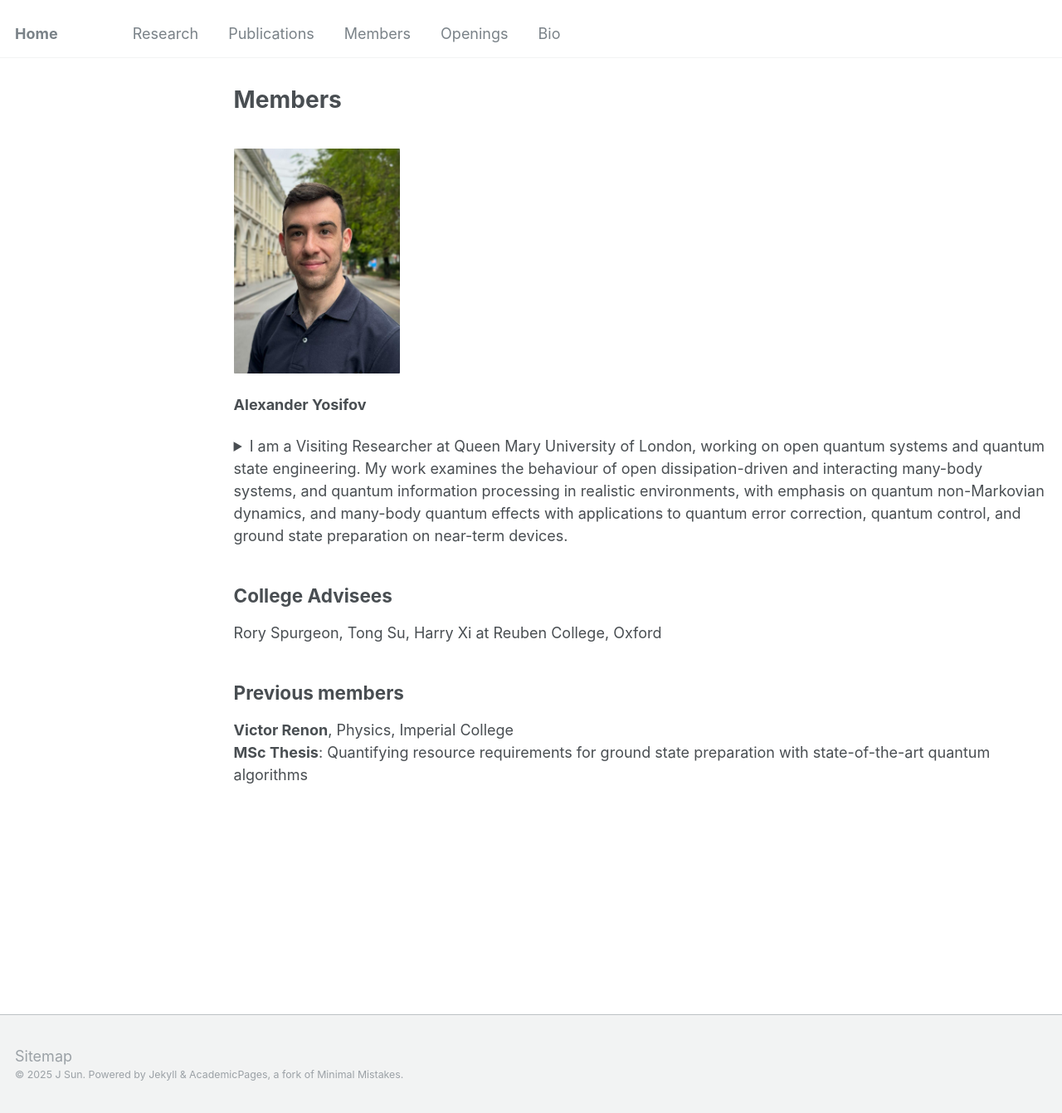
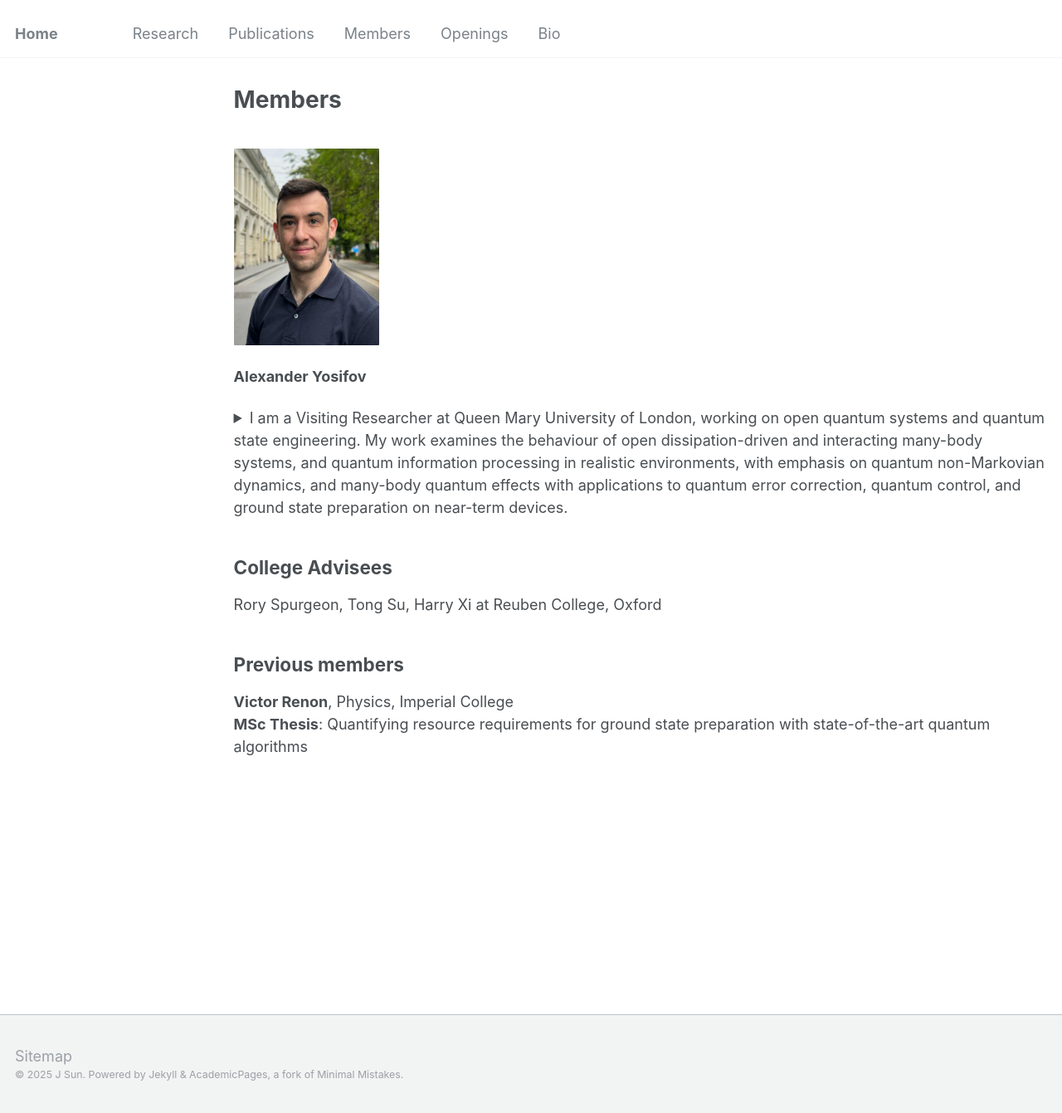
Before and after one commit to jinzhao-sun/jinzhao-sun.github.io, a Jekyll site: the page built from _pages/members.md, in a window 1280 px wide and 1341 px high. Shown: the whole window at 83% size. Built offline with Jekyll 4.4.1, drawn with Linux system fonts in a browser that asks for light colours.

Commit message:
Update members.md

```diff
--- a/_pages/members.md
+++ b/_pages/members.md
@@ -12,7 +12,7 @@ redirect_from:
 
 
 <br>
-<img src="/images/Alexander.jpg" alt="Description" style="border-radius: 1px; box-shadow: 0 0px 1px rgba(0, 0, 0, 0.02); border: 0px solid #ccc; width: 200px;">
+<img src="/images/Alexander.jpg" alt="Description" style="border-radius: 1px; box-shadow: 0 0px 1px rgba(0, 0, 0, 0.02); border: 0px solid #ccc; width: 175px;">
 
 **Alexander Yosifov**<br>
 <details>
```
